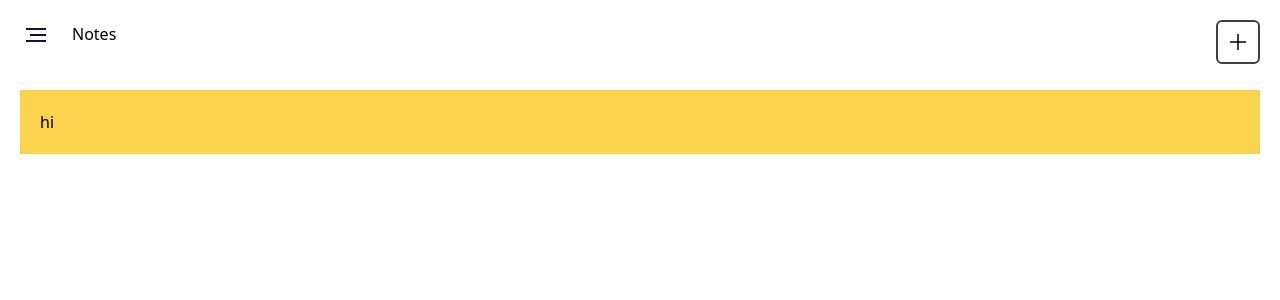
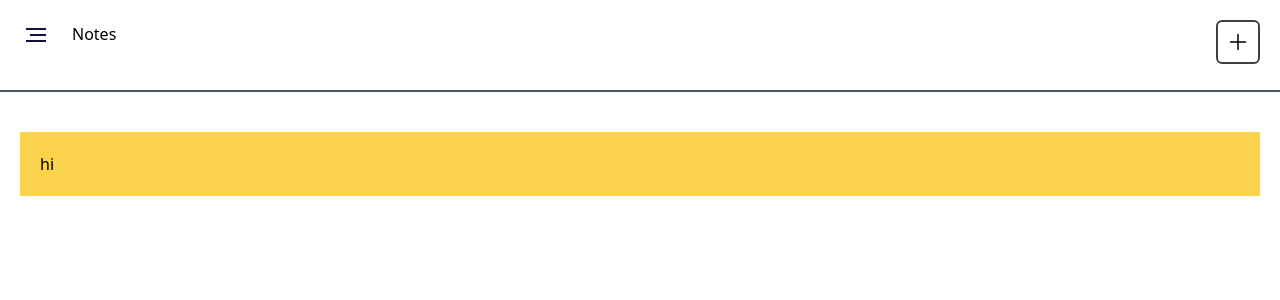
Before and after one commit to ronhedwigzape/notes, a Vue app: page / in a window 1280 px wide. Shown: the top 300 px of the page. Built offline with nearby package versions, Linux system fonts and the light colour scheme.

Commit message:
Update Main.vue

```diff
--- a/src/components/Main.vue
+++ b/src/components/Main.vue
@@ -3,8 +3,12 @@
 		<!--	Controller Bar 	-->
 		<Controller />
 
+		<div class="border-b-2 border-b-gray-600 mt-10"></div>
+
 		<!--	Main Content	-->
 		<main>
+
+
 		<Note />
 		</main>
 	</div>
```
